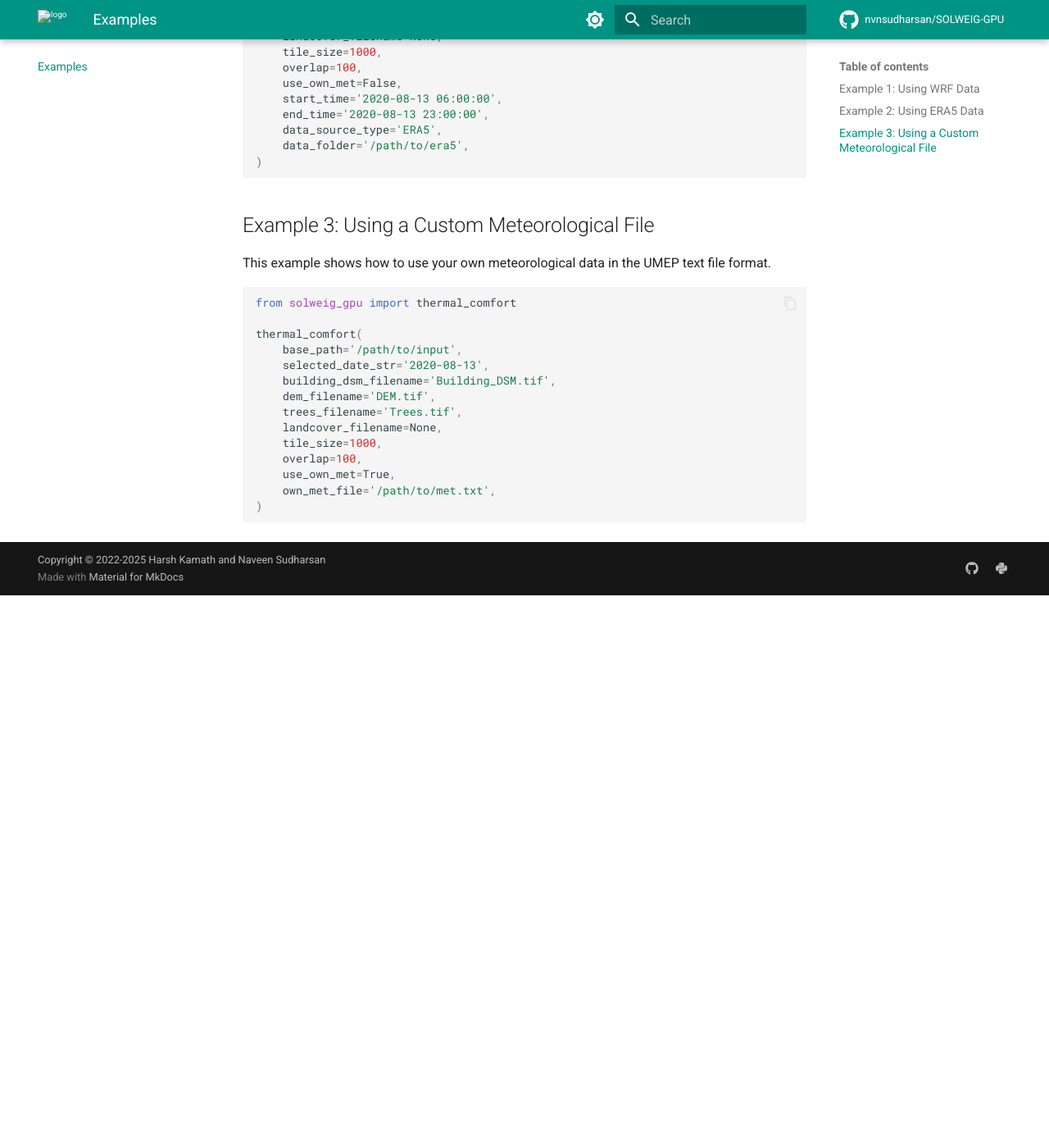
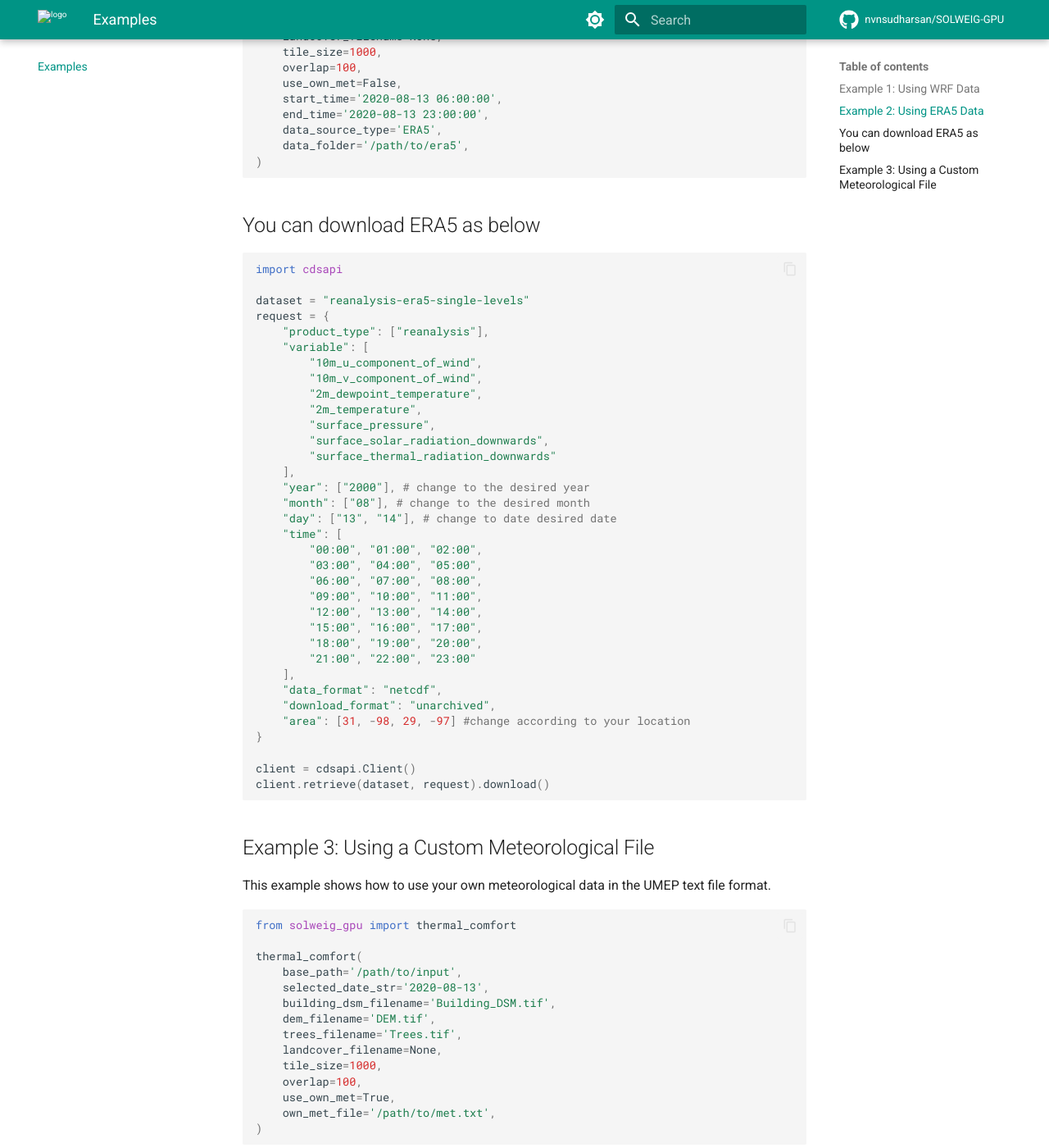
Before and after one commit to nvnsudharsan/SOLWEIG-GPU, an MkDocs documentation site: the page built from docs/examples.md, in a window 1280 px wide and 1400 px high, scrolled down 1032 px. Shown: the whole window at 82% size. Built offline with MkDocs 1.6.1 and Material for MkDocs 9.7.7, drawn with Linux system fonts in a browser that asks for light colours; comment, search, counter and statistics services are not loaded; the version menu is left out; before the commit the page ends 1758 px from its top, so only the background shows below that.

Commit message:
Update examples.md
added ERA5 download script

````diff
--- a/docs/examples.md
+++ b/docs/examples.md
@@ -49,6 +49,43 @@ thermal_comfort(
     data_folder='/path/to/era5',
 )
 ```
+## You can download ERA5 as below
+```python
+import cdsapi
+
+dataset = "reanalysis-era5-single-levels"
+request = {
+    "product_type": ["reanalysis"],
+    "variable": [
+        "10m_u_component_of_wind",
+        "10m_v_component_of_wind",
+        "2m_dewpoint_temperature",
+        "2m_temperature",
+        "surface_pressure",
+        "surface_solar_radiation_downwards",
+        "surface_thermal_radiation_downwards"
+    ],
+    "year": ["2000"], # change to the desired year
+    "month": ["08"], # change to the desired month
+    "day": ["13", "14"], # change to date desired date
+    "time": [
+        "00:00", "01:00", "02:00",
+        "03:00", "04:00", "05:00",
+        "06:00", "07:00", "08:00",
+        "09:00", "10:00", "11:00",
+        "12:00", "13:00", "14:00",
+        "15:00", "16:00", "17:00",
+        "18:00", "19:00", "20:00",
+        "21:00", "22:00", "23:00"
+    ],
+    "data_format": "netcdf",
+    "download_format": "unarchived",
+    "area": [31, -98, 29, -97] #change according to your location
+}
+
+client = cdsapi.Client()
+client.retrieve(dataset, request).download()
+```
 
 ## Example 3: Using a Custom Meteorological File
 
````
